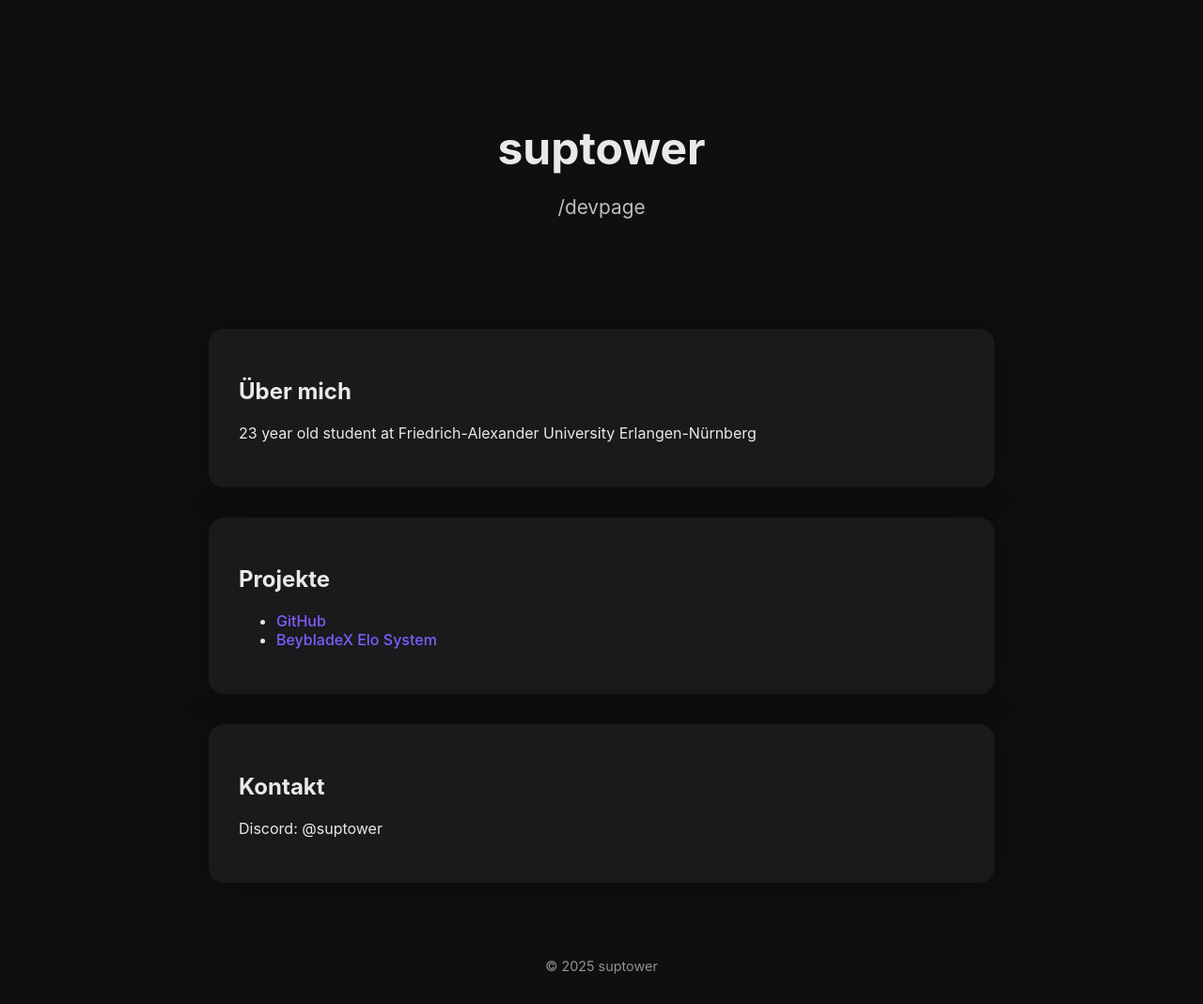
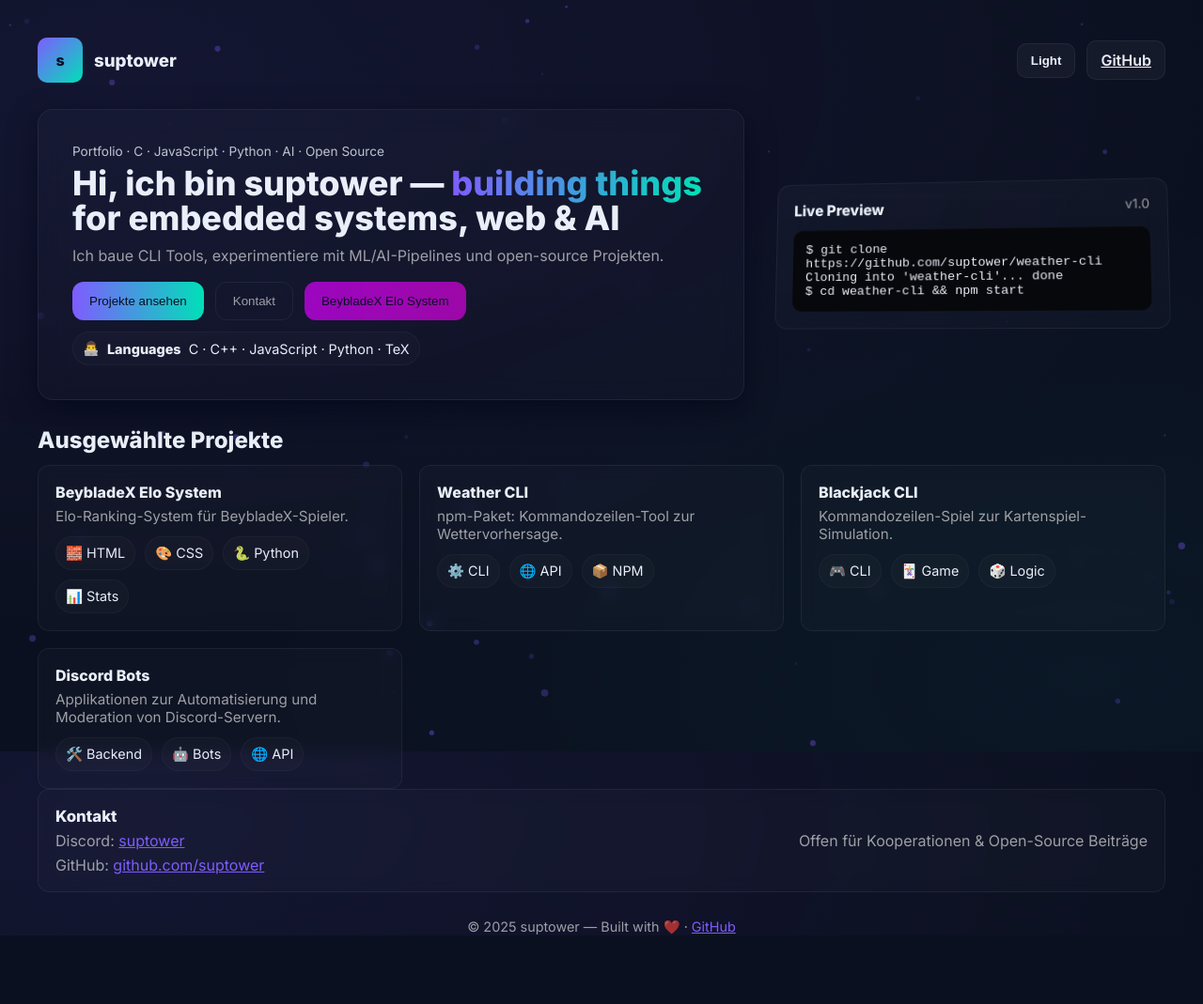
Before and after one commit to suptower/suptower.github.io, a plain HTML site: page index.html in a window 1280 px wide. Shown: the whole page at 94% size. After the commit the page ends 996 px from the top, so only its background shows below. Drawn offline with Linux system fonts and the light colour scheme.

Commit message:
style: build portfolio

```diff
--- a/index.html
+++ b/index.html
@@ -1,100 +1,117 @@
-<!DOCTYPE html>
+<!doctype html>
 <html lang="de">
 <head>
-  <meta charset="UTF-8" />
-  <meta name="viewport" content="width=device-width, initial-scale=1.0" />
-  <title>suptower.github.io</title>
-  <style>
-    :root {
-      --bg: #0f0f11;
-      --card: #1a1a1d;
-      --text: #e9e9ea;
-      --accent: #7f5cff;
-      --accent-hover: #9b7bff;
-    }
-    * { box-sizing: border-box; }
-    body {
-      margin: 0;
-      font-family: "Inter", sans-serif;
-      background: var(--bg);
-      color: var(--text);
-      -webkit-font-smoothing: antialiased;
-    }
-    header {
-      padding: 6rem 1rem 4rem;
-      text-align: center;
-    }
-    h1 {
-      font-size: 3rem;
-      font-weight: 700;
-      margin-bottom: 1rem;
-    }
-    p.subtitle {
-      font-size: 1.3rem;
-      opacity: 0.8;
-    }
-    main {
-      max-width: 900px;
-      margin: 0 auto;
-      padding: 2rem;
-      display: grid;
-      gap: 2rem;
-    }
-    .card {
-      background: var(--card);
-      padding: 2rem;
-      border-radius: 16px;
-      box-shadow: 0 0 40px rgba(0,0,0,0.3);
-      transition: transform 0.25s ease, box-shadow 0.25s ease;
-    }
-    .card:hover {
-      transform: translateY(-6px);
-      box-shadow: 0 0 50px rgba(0,0,0,0.45);
-    }
-    a {
-      color: var(--accent);
-      text-decoration: none;
-      font-weight: 500;
-    }
-    a:hover {
-      color: var(--accent-hover);
-    }
-    footer {
-      text-align: center;
-      padding: 3rem 1rem 2rem;
-      opacity: 0.6;
-      font-size: 0.9rem;
-    }
-  </style>
+  <meta charset="utf-8" />
+  <meta name="viewport" content="width=device-width,initial-scale=1" />
+  <title>suptower — Portfolio</title>
+  <link href="styles.css" rel="stylesheet" />
+  <meta name="description" content="suptower — Developer, AI tinkerer, projects." />
+  <link href="https://fonts.googleapis.com/css2?family=Inter:wght@300;400;600;800&display=swap" rel="stylesheet">
 </head>
 <body>
-  <header>
-    <h1>suptower</h1>
-    <p class="subtitle">/devpage</p>
-  </header>
+  <div class="container" id="app">
+    <nav>
+      <div class="brand">
+        <div class="logo">s</div>
+        <h3>suptower</h3>
+      </div>
+      <div class="nav-links">
+        <button class="btn" id="toggleTheme">Light</button>
+        <a class="btn" href="https://github.com/suptower" target="_blank">GitHub</a>
+      </div>
+    </nav>
 
-  <main>
-    <section class="card">
-      <h2>Über mich</h2>
-      <p>23 year old student at Friedrich-Alexander University Erlangen-Nürnberg</p>
+    <section class="hero">
+      <div class="hero-card">
+        <div class="eyebrow">Portfolio · C · JavaScript · Python · AI · Open Source</div>
+        <h1>Hi, ich bin suptower — <span class="gradient-text">building things</span> for embedded systems, web & AI</h1>
+        <p class="lead">Ich baue CLI Tools, experimentiere mit ML/AI-Pipelines und open-source Projekten.</p>
+        <div class="cta-row">
+          <button class="primary" onclick="location.href='#projects'">Projekte ansehen</button>
+          <button class="secondary" onclick="location.href='#contact'">Kontakt</button>
+          <button class="purple" onclick="location.href='https://suptower.github.io/beybladex-elo-system/'">BeybladeX Elo System</button>
+        </div>
+        <div class="stack">
+          <div class="chip">👨‍💻 <strong>Languages</strong> C · C++ · JavaScript · Python · TeX</div>
+        </div>
+      </div>
+
+      <div class="preview">
+        <div class="preview-card" id="tiltPreview">
+          <div class="preview-header">
+            <div class="preview-title">Live Preview</div>
+            <div class="preview-version">v1.0</div>
+          </div>
+          <div class="terminal">
+            $ git clone https://github.com/suptower/weather-cli
+            <br>Cloning into 'weather-cli'... done
+            <br>$ cd weather-cli && npm start
+          </div>
+        </div>
+      </div>
     </section>
 
-    <section class="card">
-      <h2>Projekte</h2>
-      <ul>
-        <li><a href="https://github.com/suptower">GitHub</a></li>
-        <li><a href="https://suptower.github.io/beybladex-elo-system/index.html">BeybladeX Elo System</a></li>
-      </ul>
+    <section id="projects">
+      <h2>Ausgewählte Projekte</h2>
+      <div class="grid">
+      <article class="card" onclick="window.open('https://github.com/suptower/beybladex-elo-system', '_blank')" style="cursor: pointer;">
+      <div class="project-title">BeybladeX Elo System</div>
+      <div class="project-desc">Elo-Ranking-System für BeybladeX-Spieler.</div>
+      <div class="stack">
+      <div class="chip">🧱 HTML</div>
+      <div class="chip">🎨 CSS</div>
+      <div class="chip">🐍 Python</div>
+      <div class="chip">📊 Stats</div>
+      </div>
+      </article>
+      <article class="card" onclick="window.open('https://github.com/suptower/weather-cli', '_blank')" style="cursor: pointer;">
+      <div class="project-title">Weather CLI</div>
+      <div class="project-desc">npm-Paket: Kommandozeilen-Tool zur Wettervorhersage.</div>
+      <div class="stack">
+      <div class="chip">⚙️ CLI</div>
+      <div class="chip">🌐 API</div>
+      <div class="chip">📦 NPM</div>
+      </div>
+      </article>
+
+      <article class="card" onclick="window.open('https://github.com/suptower/js-blackjack', '_blank')" style="cursor: pointer;">
+      <div class="project-title">Blackjack CLI</div>
+      <div class="project-desc">Kommandozeilen-Spiel zur Kartenspiel-Simulation.</div>
+      <div class="stack">
+      <div class="chip">🎮 CLI</div>
+      <div class="chip">🃏 Game</div>
+      <div class="chip">🎲 Logic</div>
+      </div>
+      </article>
+
+      <article class="card" onclick="window.open('https://github.com/suptower/soupify', '_blank')" style="cursor: pointer;">
+      <div class="project-title">Discord Bots</div>
+      <div class="project-desc">Applikationen zur Automatisierung und Moderation von Discord-Servern.</div>
+      <div class="stack">
+      <div class="chip">🛠️ Backend</div>
+      <div class="chip">🤖 Bots</div>
+      <div class="chip">🌐 API</div>
+      </div>
+      </article>
+      </div>
     </section>
 
-    <section class="card">
-      <h2>Kontakt</h2>
-      <p>Discord: @suptower</p>
+    <section id="contact" class="contact">
+      <div class="card contact-card">
+        <div>
+          <div class="contact-title">Kontakt</div>
+          <div class="contact-line">Discord: <a href="https://discord.com/users/211539634449154048">suptower</a></div>
+          <div class="contact-line">GitHub: <a href="https://github.com/suptower" target="_blank">github.com/suptower</a></div>
+        </div>
+        <div class="contact-text">Offen für Kooperationen & Open-Source Beiträge</div>
+      </div>
     </section>
-  </main>
 
-  <footer>
-    © 2025 suptower
-  </footer>
+    <footer>© 2025 suptower — Built with ❤️ · <a href="https://github.com/suptower" target="_blank">GitHub</a></footer>
+  </div>
+
+  <canvas id="bgCanvas"></canvas>
+
+  <script src="script.js"></script>
 </body>
 </html>
--- /dev/null
+++ b/script.js
@@ -0,0 +1,89 @@
+// Theme toggle
+const toggle = document.getElementById('toggleTheme');
+toggle.addEventListener('click', () => {
+  document.documentElement.classList.toggle('light');
+  toggle.textContent = document.documentElement.classList.contains('light') ? 'Dark' : 'Light';
+});
+
+// Canvas background
+const canvas = document.getElementById('bgCanvas');
+const ctx = canvas.getContext('2d');
+let DPR = window.devicePixelRatio || 1;
+
+function resize() {
+  canvas.width = innerWidth * DPR;
+  canvas.height = innerHeight * DPR;
+  canvas.style.width = innerWidth + 'px';
+  canvas.style.height = innerHeight + 'px';
+  ctx.scale(DPR, DPR);
+}
+
+window.addEventListener('resize', () => {
+  DPR = window.devicePixelRatio || 1;
+  resize();
+});
+resize();
+
+const particles = [];
+for (let i = 0; i < 60; i++) {
+  particles.push({
+    x: Math.random() * innerWidth,
+    y: Math.random() * innerHeight,
+    r: 1 + Math.random() * 3,
+    dx: (Math.random() - 0.5) * 0.4,
+    dy: (Math.random() - 0.5) * 0.4,
+    alpha: 0.1 + Math.random() * 0.3,
+  });
+}
+
+function tick() {
+  ctx.clearRect(0, 0, canvas.width, canvas.height);
+
+  particles.forEach((p) => {
+    p.x += p.dx;
+    p.y += p.dy;
+    if (p.x < 0) p.x = innerWidth;
+    if (p.x > innerWidth) p.x = 0;
+    if (p.y < 0) p.y = innerHeight;
+    if (p.y > innerHeight) p.y = 0;
+
+    ctx.beginPath();
+    ctx.fillStyle = `rgba(127,92,255,${p.alpha})`;
+    ctx.arc(p.x, p.y, p.r, 0, Math.PI * 2);
+    ctx.fill();
+  });
+
+  requestAnimationFrame(tick);
+}
+
+tick();
+
+// Preview 3D tilt effect
+const tilt = document.getElementById('tiltPreview');
+
+tilt.addEventListener('mousemove', (e) => {
+  const rect = tilt.getBoundingClientRect();
+  const x = (e.clientX - rect.left) / rect.width - 0.5;
+  const y = (e.clientY - rect.top) / rect.height - 0.5;
+  tilt.style.transform = `perspective(900px) rotateX(${(-y * 10) + 4}deg) rotateY(${x * 10}deg) translateY(-6px)`;
+});
+
+tilt.addEventListener('mouseleave', () => {
+  tilt.style.transform = 'perspective(900px) rotateX(6deg) rotateY(-6deg)';
+});
+
+// Reveal on scroll
+const io = new IntersectionObserver(
+  (entries) => {
+    entries.forEach((e) => {
+      if (e.isIntersecting) e.target.style.opacity = 1;
+      else e.target.style.opacity = 0.6;
+    });
+  },
+  { threshold: 0.2 }
+);
+
+document.querySelectorAll('.card, .hero-card').forEach((node) => {
+  node.style.opacity = 0;
+  io.observe(node);
+});
--- /dev/null
+++ b/styles.css
@@ -0,0 +1,107 @@
+/* === Root Variables === */
+:root{
+  --bg:#0b1020; --bg-soft:#0f1724; --card: rgba(255,255,255,0.04);
+  --glass: rgba(255,255,255,0.06);
+  --muted: rgba(233,233,234,0.65);
+  --accent: #7f5cff; --accent-2: #00e0b8;
+  --glass-border: rgba(255,255,255,0.06);
+  --glass-blur: 12px;
+  --max-w:1200px;
+  color-scheme: dark;
+}
+
+.container {
+  width: 100%;
+  max-width: var(--max-w);
+  margin: 0 auto;   /* ← zentriert horizontal */
+}
+
+
+*{box-sizing:border-box;margin:0;padding:0}
+html,body,#app{height:100%}
+body{
+  font-family:Inter,system-ui,Segoe UI,Roboto,"Helvetica Neue",Arial;
+  background: radial-gradient(1200px 600px at 10% 10%, rgba(127,92,255,0.08), transparent),
+              radial-gradient(900px 500px at 90% 90%, rgba(0,224,184,0.04), transparent),
+              var(--bg);
+  color:#e9eef8; -webkit-font-smoothing:antialiased;
+  padding:40px 24px;
+}
+
+#bgCanvas {
+  position: fixed;
+  top: 0;
+  left: 0;
+  width: 100vw;
+  height: 100vh;
+  z-index: -1;
+}
+
+
+.container{width:100%;max-width:var(--max-w)}
+
+/* Navigation */
+nav{display:flex;align-items:center;justify-content:space-between;margin-bottom:28px}
+.brand{display:flex;align-items:center;gap:12px}
+.logo{width:48px;height:48px;border-radius:10px;background:linear-gradient(135deg,var(--accent),var(--accent-2));display:flex;align-items:center;justify-content:center;font-weight:800;color:#081020}
+.nav-links{display:flex;gap:12px;align-items:center}
+.btn{background:rgba(255,255,255,0.04);border:1px solid var(--glass-border);padding:10px 14px;border-radius:10px;cursor:pointer;font-weight:600;color:#e9eef8}
+
+/* Hero */
+.hero{display:grid;grid-template-columns:1fr 420px;gap:28px;align-items:center;margin-bottom:28px}
+.hero-card{padding:36px;border-radius:16px;background:linear-gradient(180deg, rgba(255,255,255,0.02), rgba(255,255,255,0.01));backdrop-filter: blur(var(--glass-blur));border:1px solid var(--glass-border);box-shadow:0 10px 30px rgba(2,6,23,0.6)}
+.eyebrow{font-size:0.85rem;opacity:0.8;margin-bottom:8px}
+h1{font-size:2.25rem;line-height:1.02;margin-bottom:12px}
+.lead{color:var(--muted);margin-bottom:18px}
+.gradient-text{background:linear-gradient(90deg,var(--accent),var(--accent-2));-webkit-background-clip:text;color:transparent}
+.cta-row{display:flex;gap:12px}
+.primary{background:linear-gradient(90deg,var(--accent),var(--accent-2));color:#081020;padding:12px 18px;border-radius:12px;border:0;cursor:pointer}
+.secondary{background:transparent;border:1px solid rgba(255,255,255,0.06);padding:12px 18px;border-radius:12px;color:var(--muted);cursor:pointer}
+.purple{background:linear-gradient(90deg,rgba(215,0,255,0.7),rgba(230,0,235,0.65));color:#081020;padding:12px 18px;border-radius:12px;border:0;cursor:pointer}
+
+/* Preview card */
+.preview{display:flex;align-items:center;justify-content:center}
+.preview-card{width:100%;max-width:420px;border-radius:14px;padding:18px;background:linear-gradient(180deg, rgba(255,255,255,0.02), rgba(255,255,255,0.01));border:1px solid var(--glass-border);backdrop-filter: blur(10px);transform:perspective(900px) rotateX(6deg) rotateY(-6deg);transition:transform .25s}
+.preview-header{display:flex;justify-content:space-between;margin-bottom:12px}
+.preview-title{font-weight:700}
+.preview-version{font-size:.85rem;color:var(--muted)}
+.terminal{background:#07080b;border-radius:10px;padding:14px;font-family:monospace;font-size:0.85rem;box-shadow:inset 0 1px 0 rgba(255,255,255,0.02)}
+
+/* Grid */
+.grid{display:grid;grid-template-columns:repeat(3,1fr);gap:18px;margin-top:12px}
+.card{padding:18px;border-radius:12px;background:rgba(255,255,255,0.02);border:1px solid var(--glass-border);backdrop-filter:blur(8px);transition:.28s}
+.card:hover{transform:translateY(-8px) rotateX(4deg);box-shadow:0 20px 40px rgba(2,6,23,0.6)}
+.project-title{font-weight:700;margin-bottom:6px}
+.project-desc{color:var(--muted);font-size:0.95rem}
+
+/* Stack chips */
+.stack{display:flex;gap:10px;flex-wrap:wrap;margin-top:12px}
+.chip{display:inline-flex;align-items:center;gap:8px;padding:8px 10px;border-radius:999px;background:rgba(255,255,255,0.02);border:1px solid rgba(255,255,255,0.03);font-size:0.9rem}
+
+/* Contact */
+.contact-card{display:flex;align-items:center;justify-content:space-between;gap:18px}
+.contact-title{font-weight:700;font-size:1.05rem}
+.contact-line{color:var(--muted);margin-top:6px}
+.contact-line a{color:var(--accent)}
+.contact-text{color:var(--muted);min-width:220px;text-align:right}
+
+footer{text-align:center;color:var(--muted);margin-top:28px;font-size:0.9rem}
+footer a{color:var(--accent)}
+
+/* Light mode */
+:root.light{
+  --bg:#f7f9fc; --bg-soft:#fff; --card:rgba(0,0,0,0.04); --glass: rgba(0,0,0,0.04);
+  --muted: rgba(2,6,23,0.6); --accent:#6a4bff; --accent-2:#00b58f; color-scheme:light;
+}
+
+/* Responsive */
+@media (max-width:980px){
+  .hero{grid-template-columns:1fr}
+  .grid{grid-template-columns:repeat(2,1fr)}
+  .preview{order:-1}
+}
+@media (max-width:640px){
+  .grid{grid-template-columns:1fr}
+  nav{flex-direction:column;align-items:flex-start}
+  body{padding:20px}
+}
```
